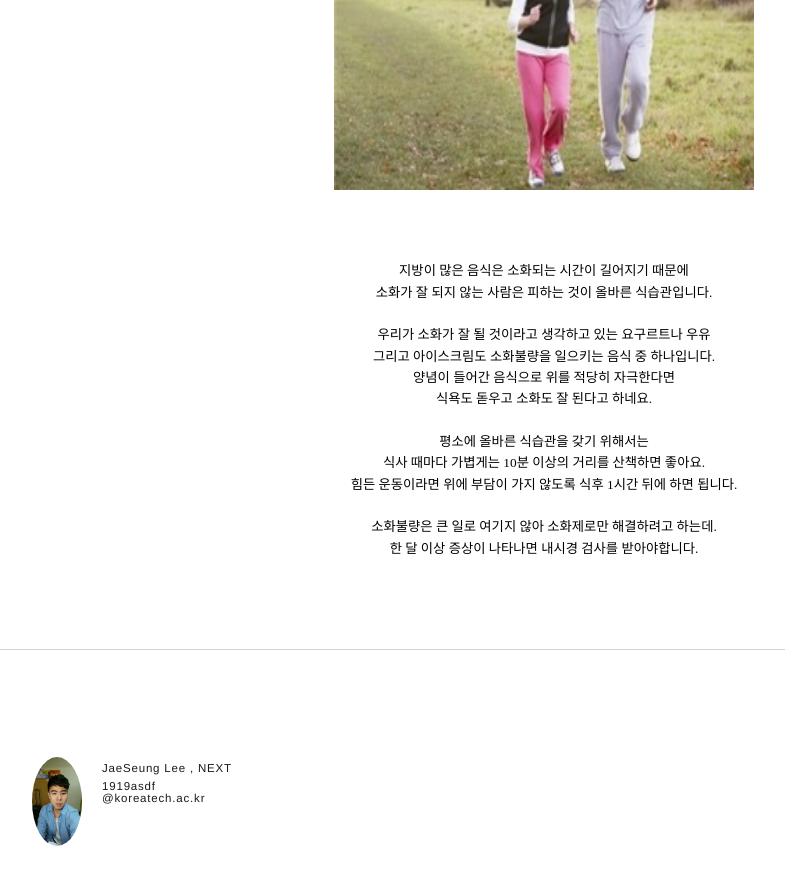
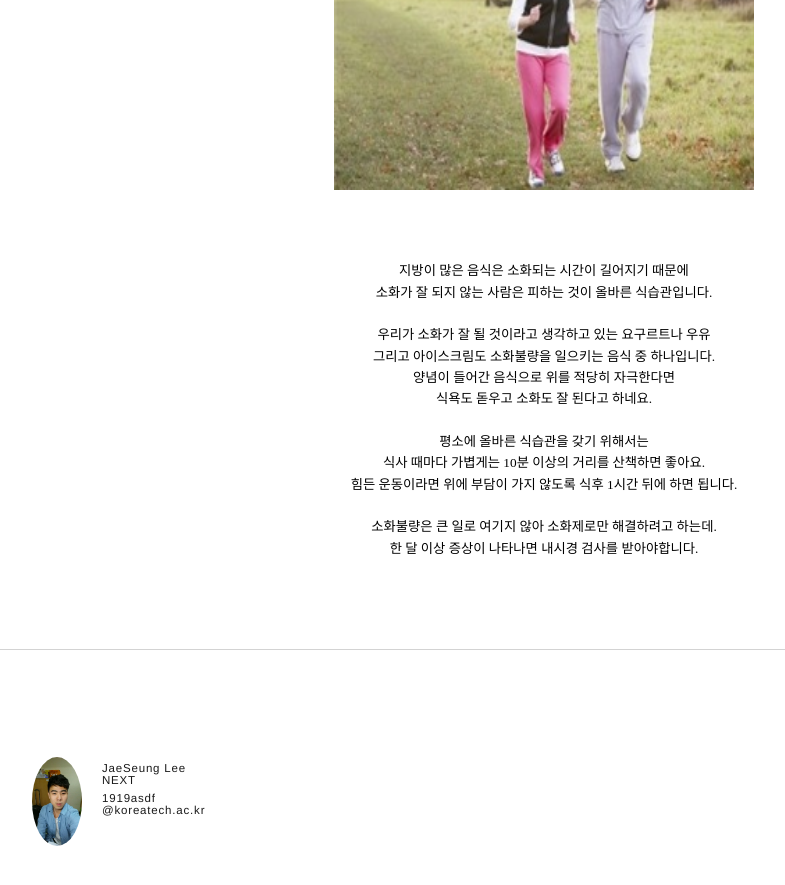
Before and after one commit to kuthealth/kuthealth.github.com, a Jekyll site: the page built from page/eating.html, in a window 1280 px wide and 900 px high, scrolled down 1739 px. Shown: the top 885 px of the window, without its empty margins (96-881 px from the left). Built offline with Jekyll 4.4.1, drawn with Linux system fonts in a browser that asks for light colours.

```diff
--- a/page/eating.html
+++ b/page/eating.html
@@ -260,7 +260,7 @@ div.HStyle13
             <section>
               <img src="../src/ljs.jpg">
               <ul>
-                <li>JaeSeung Lee , NEXT</li>
+                <li>JaeSeung Lee </li> NEXT</li>
                 <li>1919asdf</li>@koreatech.ac.kr</li>
               </ul>
           </section>
```
